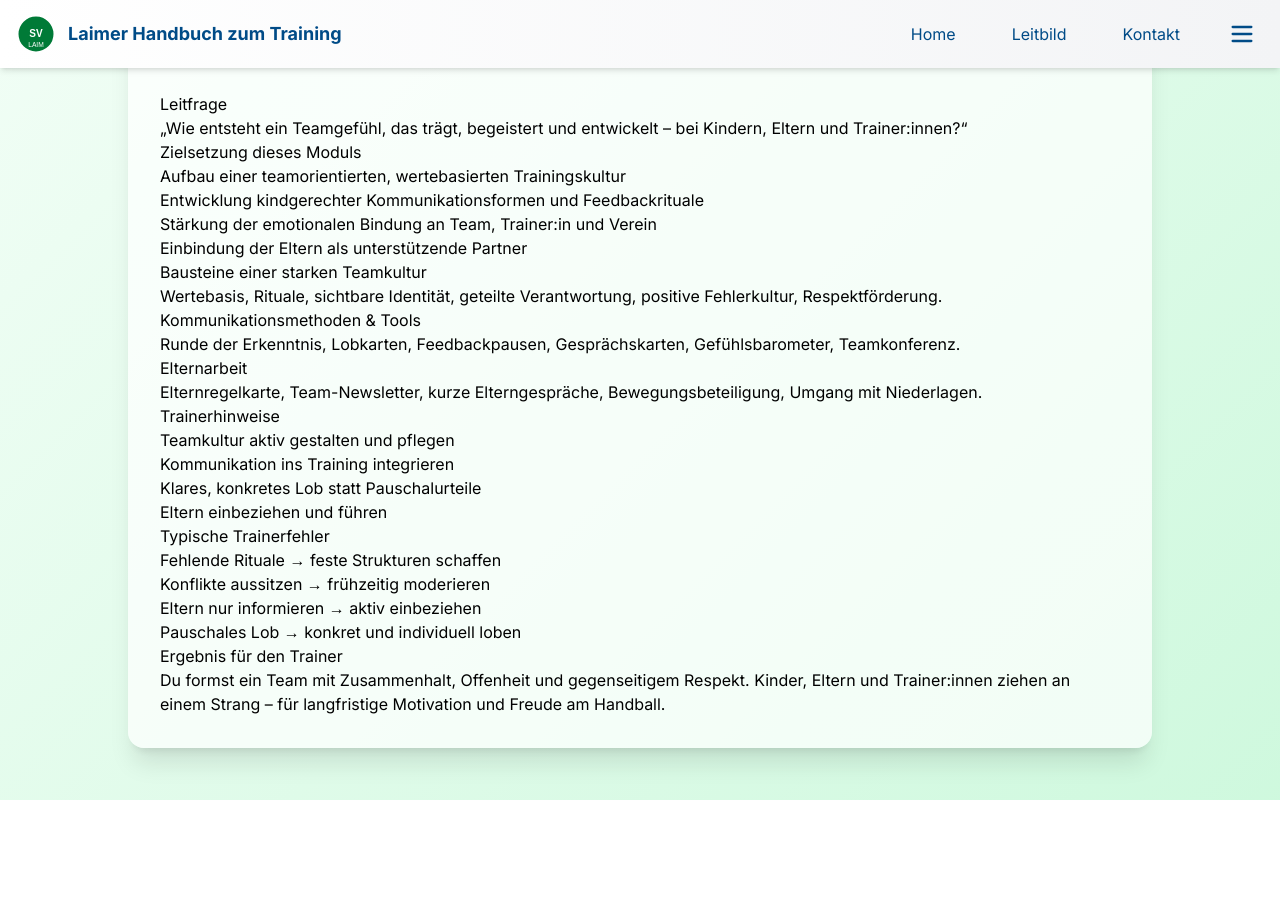
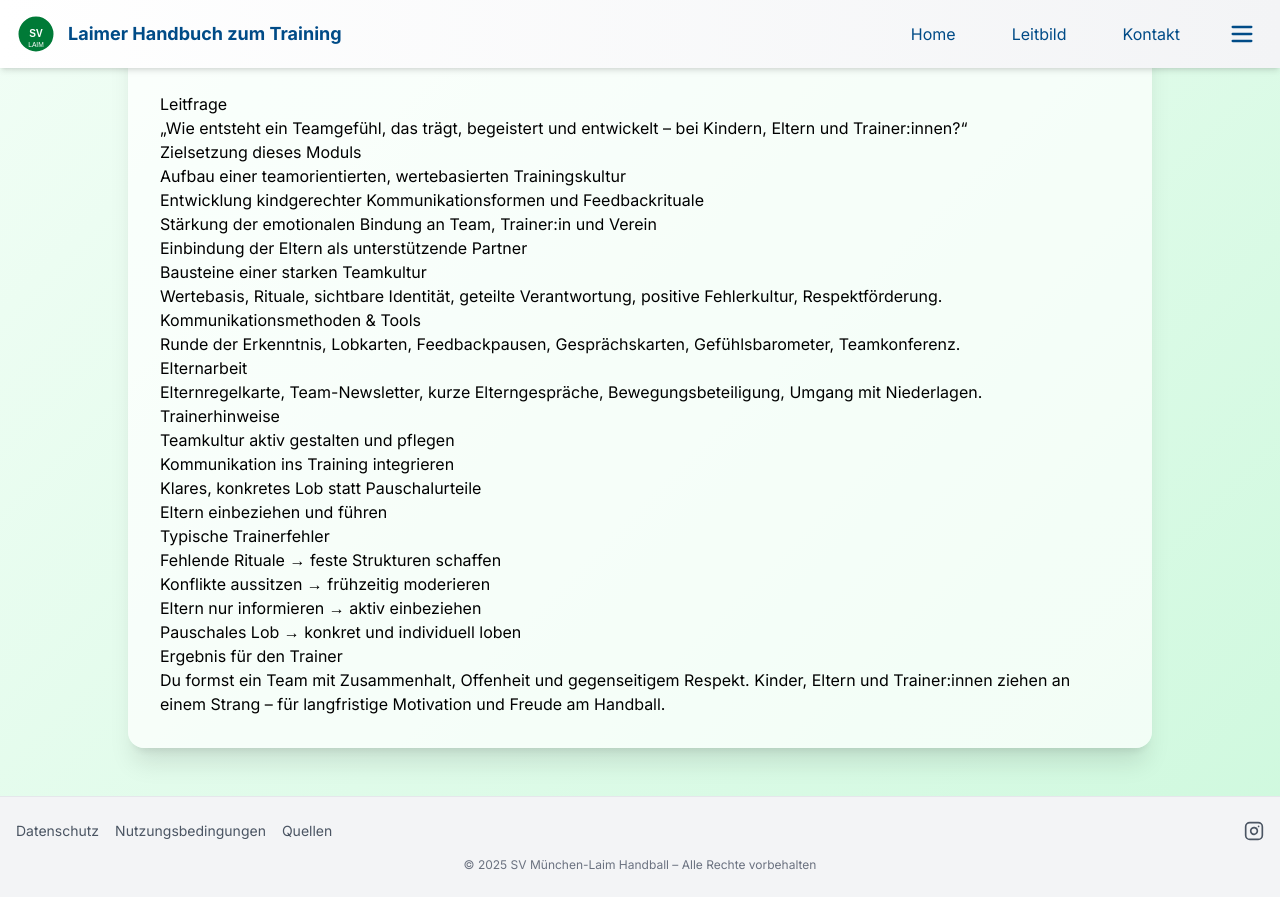
Before and after one commit to OGCoach23/Handbuch-Ausbildung, a React (Vite) app: page /e-jugend/modul6 in a window 1280 px wide. Before the commit the page ends 800 px from the top, so only its background shows below. Built offline with nearby package versions, Linux system fonts and the light colour scheme.

Commit message:
Footer hinzugefügt und Home-Seite erweitert: EbenenSection mit Übersicht aller Ebenen und Links, Footer mit Pflichtlinks und Social Media

```diff
--- a/src/App.jsx
+++ b/src/App.jsx
@@ -1,6 +1,7 @@
 import React from "react";
 import { BrowserRouter as Router, Routes, Route, useLocation, Link, useNavigate } from "react-router-dom";
 import Navbar from "./layout/Navbar";
+import Footer from "./layout/Footer";
 import Leitbild from "./pages/Leitbild";
 import Home from "./pages/Home";
 import Zielgruppen from "./pages/Zielgruppen";
@@ -119,6 +120,7 @@ function App() {
           <Route path="/stufen" element={<AltersLeistungsstufen />} />
           <Route path="*" element={<Home />} />
         </Routes>
+        <Footer />
       </div>
     </Router>
   );
--- /dev/null
+++ b/src/layout/Footer.jsx
@@ -0,0 +1,28 @@
+import { Instagram } from "lucide-react";
+
+export default function Footer() {
+  return (
+    <footer className="bg-gray-100 border-t py-6 mt-12">
+      <div className="max-w-7xl mx-auto px-4 flex flex-col sm:flex-row justify-between items-center text-sm text-gray-600">
+        {/* Pflichtlinks */}
+        <div className="flex space-x-4 mb-4 sm:mb-0">
+          <a href="/datenschutz" className="hover:text-[#004b87]">Datenschutz</a>
+          <a href="/nutzungsbedingungen" className="hover:text-[#004b87]">Nutzungsbedingungen</a>
+          <a href="/quellen" className="hover:text-[#004b87]">Quellen</a>
+        </div>
+
+        {/* Social Media */}
+        <div className="flex space-x-4">
+          <a href="https://instagram.com/" target="_blank" rel="noopener noreferrer" className="hover:text-[#004b87]">
+            <Instagram size={20} />
+          </a>
+        </div>
+      </div>
+
+      {/* Copyright */}
+      <div className="text-center text-xs text-gray-500 mt-4">
+        © {new Date().getFullYear()} SV München-Laim Handball – Alle Rechte vorbehalten
+      </div>
+    </footer>
+  );
+}
--- a/src/pages/Home.jsx
+++ b/src/pages/Home.jsx
@@ -176,6 +176,29 @@ export default function Home() {
         </p>
       </motion.div>
 
+      {/* EbenenSection - Übersicht aller Ebenen und Links */}
+      <div className="mt-90 bg-gray-50 py-12 border-t">
+        <div className="max-w-7xl mx-auto px-4 grid grid-cols-1 sm:grid-cols-2 md:grid-cols-4 gap-8">
+          {Object.entries(sectionLinks).map(([title, links]) => (
+            <div key={title}>
+              <h3 className="font-bold text-lg text-gray-800 mb-4">{title}</h3>
+              <ul className="space-y-2">
+                {links.map((link) => (
+                  <li key={link.name}>
+                    <Link
+                      to={link.path}
+                      className="text-gray-600 hover:text-[#004b87] transition-colors"
+                    >
+                      {link.name}
+                    </Link>
+                  </li>
+                ))}
+              </ul>
+            </div>
+          ))}
+        </div>
+      </div>
+
       {/* Scroll-Pfeil am unteren Rand */}
       <motion.div
         initial={{ opacity: 0 }}
```
